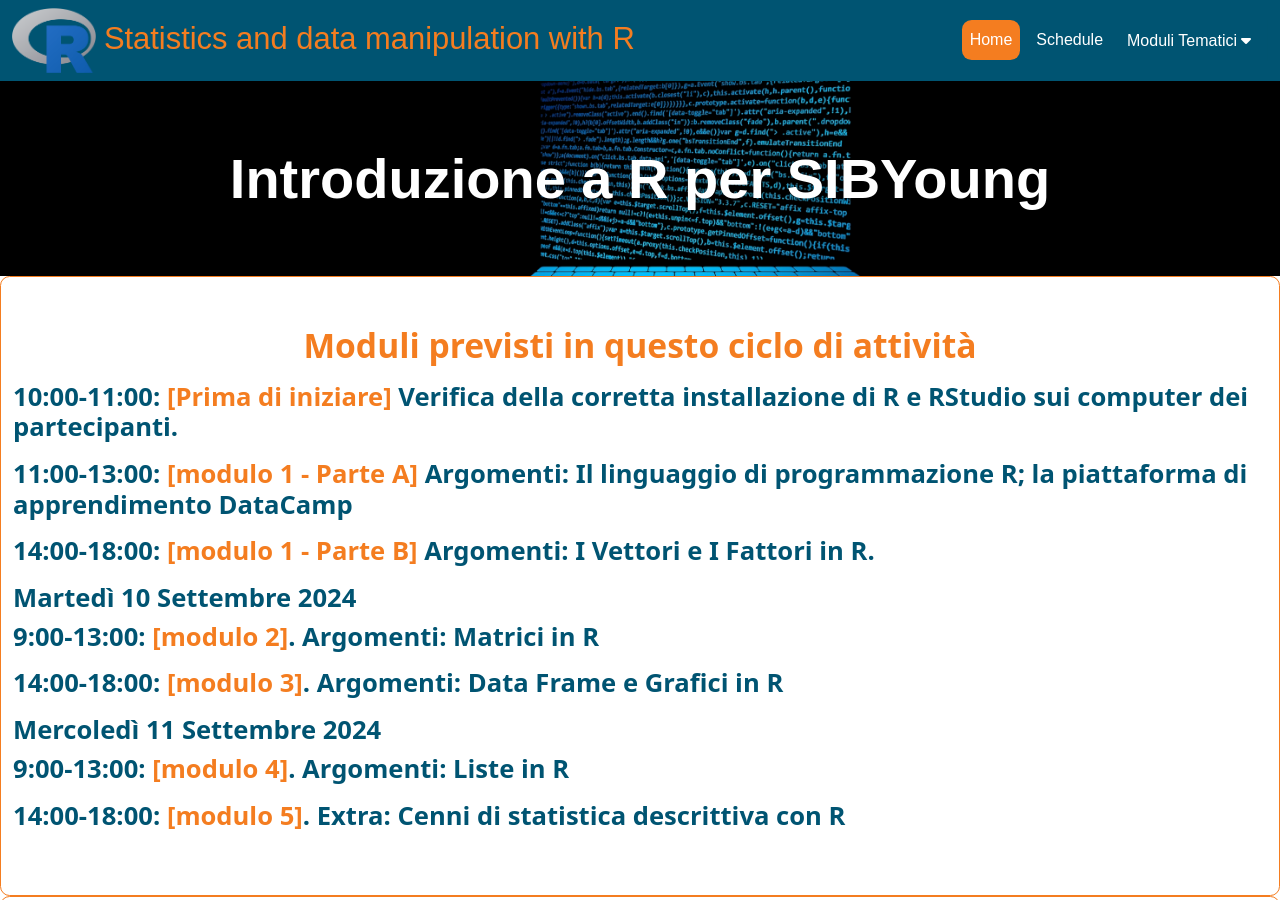
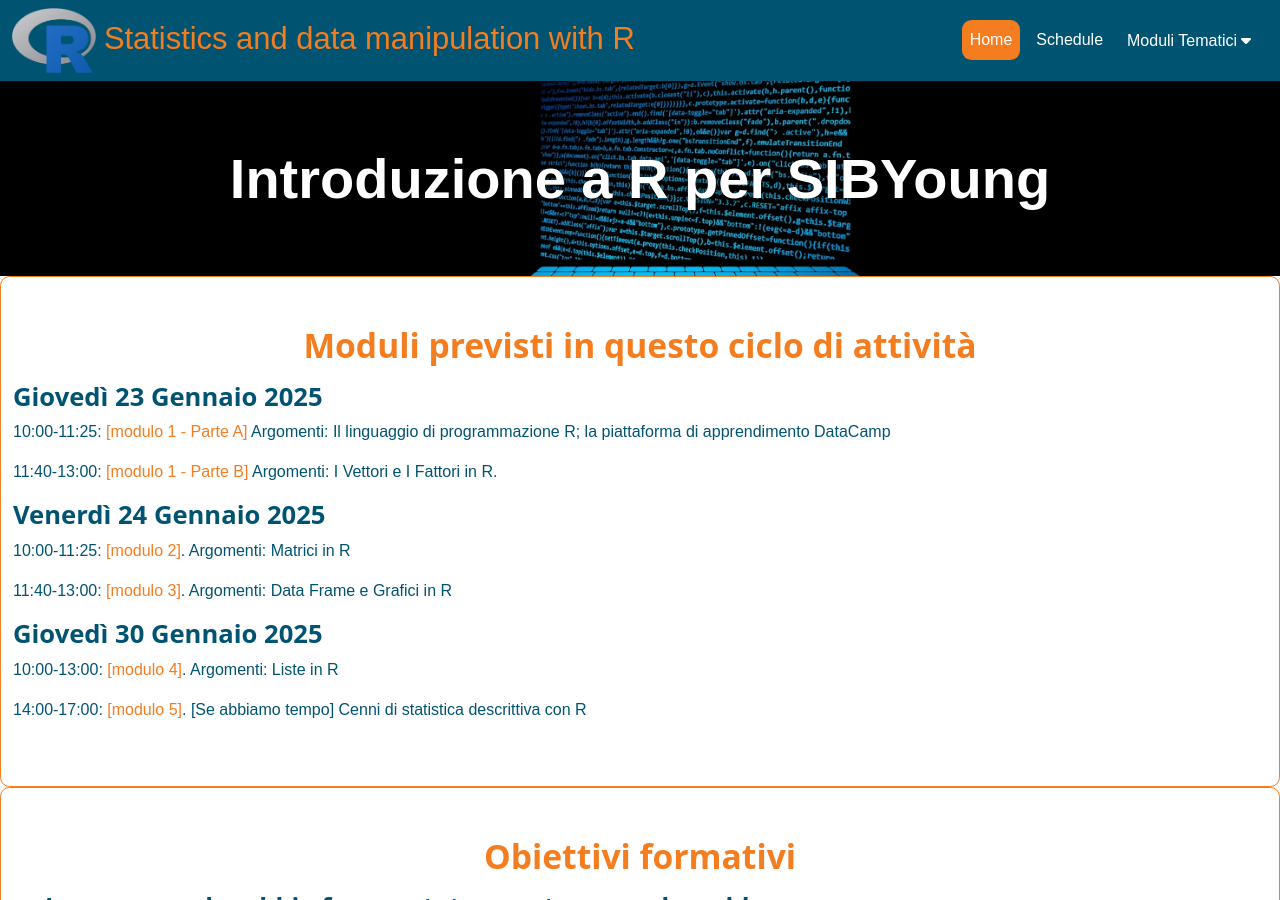
Before and after one commit to maghetta/Corso-R-livello-base__BBC, a Jekyll site: the page built from index.html, in a window 1280 px wide and 900 px high. Built offline with Jekyll 4.4.1, drawn with Linux system fonts in a browser that asks for light colours.

Commit message:
Update index.html
adattato programma

```diff
--- a/index.html
+++ b/index.html
@@ -18,18 +18,17 @@
                     <h2 class="no-anchor text-secondary text-center mb-3">Moduli previsti in questo ciclo di attività</h2>
                     <div class="position-relative">
 
-                    <h3><Giovedì 9 Settembre 2024</h3>
-                    <p>10:00-11:00: <a href="https://maghetta.github.io/Corso-R-livello-base__BBC/premessa">[Prima di iniziare]</a> Verifica della corretta installazione di R e RStudio sui computer dei partecipanti.</p>
-                    <p>11:00-13:00: <a href="https://maghetta.github.io/Corso-R-livello-base__BBC/modulo1">[modulo 1 - Parte A]</a> Argomenti: Il linguaggio di programmazione R; la piattaforma di apprendimento DataCamp</p>
-                    <p>14:00-18:00: <a href="https://maghetta.github.io/Corso-R-livello-base__BBC/modulo1">[modulo 1 - Parte B]</a> Argomenti: I Vettori e I Fattori in R.</p>
+                    <h3>Giovedì 23 Gennaio 2025</h3>
+                    <p>10:00-11:25: <a href="https://maghetta.github.io/Corso-R-livello-base__BBC/modulo1">[modulo 1 - Parte A]</a> Argomenti: Il linguaggio di programmazione R; la piattaforma di apprendimento DataCamp</p>
+                    <p>11:40-13:00: <a href="https://maghetta.github.io/Corso-R-livello-base__BBC/modulo1">[modulo 1 - Parte B]</a> Argomenti: I Vettori e I Fattori in R.</p>
 
-                    <h3>Martedì 10 Settembre 2024</h3>
-                    <p>9:00-13:00: <a href="https://maghetta.github.io/Corso-R-livello-base__BBC/modulo2">[modulo 2]</a>. Argomenti: Matrici in R</p>
-                    <p>14:00-18:00: <a href="https://maghetta.github.io/Corso-R-livello-base__BBC/modulo3">[modulo 3]</a>. Argomenti: Data Frame e Grafici in R</p>
+                    <h3>Venerdì 24 Gennaio 2025</h3>
+                    <p>10:00-11:25: <a href="https://maghetta.github.io/Corso-R-livello-base__BBC/modulo2">[modulo 2]</a>. Argomenti: Matrici in R</p>
+                    <p>11:40-13:00: <a href="https://maghetta.github.io/Corso-R-livello-base__BBC/modulo3">[modulo 3]</a>. Argomenti: Data Frame e Grafici in R</p>
 
-                    <h3>Mercoledì 11 Settembre 2024</h3>
-                    <p>9:00-13:00: <a href="https://maghetta.github.io/Corso-R-livello-base__BBC/modulo4">[modulo 4]</a>. Argomenti: Liste in R</p>
-                    <p>14:00-18:00: <a href="https://maghetta.github.io/Corso-R-livello-base__BBC/modulo5">[modulo 5]</a>. Extra: Cenni di statistica descrittiva con R</p>
+                    <h3>Giovedì 30 Gennaio 2025</h3>
+                    <p>10:00-13:00: <a href="https://maghetta.github.io/Corso-R-livello-base__BBC/modulo4">[modulo 4]</a>. Argomenti: Liste in R</p>
+                    <p>14:00-17:00: <a href="https://maghetta.github.io/Corso-R-livello-base__BBC/modulo5">[modulo 5]</a>. [Se abbiamo tempo] Cenni di statistica descrittiva con R</p>
 
                     </div>
                 </div>
```
